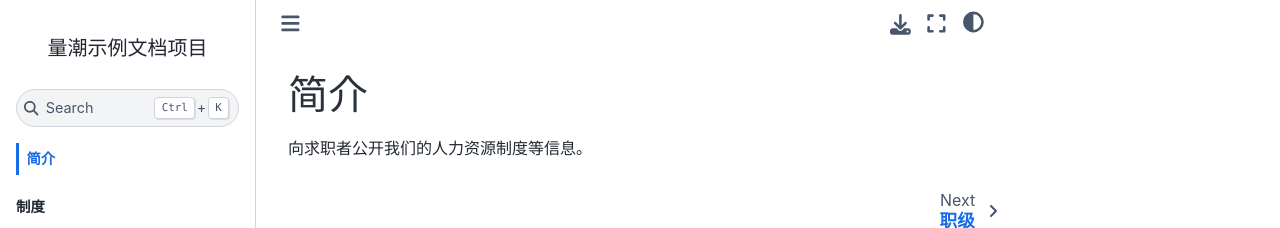
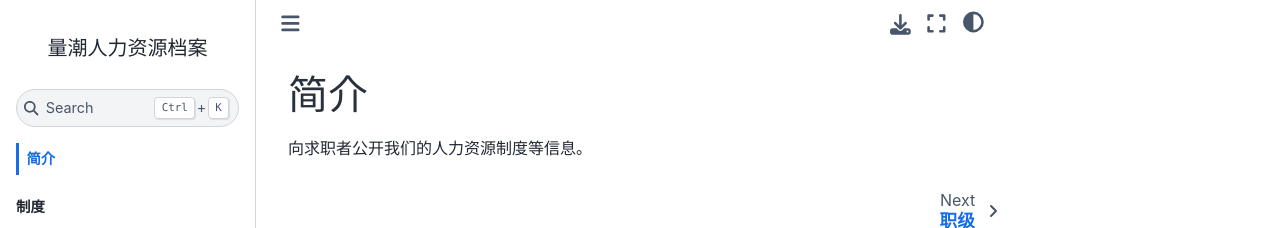
Before and after one commit to quanttide/quanttide-profile-of-human-resources, a Jupyter Book: the page built from index.md, in a window 1280 px wide. Shown: the top 228 px of the page. Built offline with Jupyter Book 1.0.4 settings and Sphinx 7.4.7 and the Sphinx Book theme 1.1.4, drawn with Linux system fonts in a browser that asks for light colours.

Commit message:
update config

```diff
--- a/_config.yml
+++ b/_config.yml
@@ -1,7 +1,7 @@
 # https://jupyterbook.org/en/stable/customize/config.html
-name: quanttide-example-of-documentation
-title: 量潮示例文档项目
+name: quanttide-profile-of-human-resources
+title: 量潮人力资源档案
 author: 量潮科技
-description: 量潮文档项目实例
+description: 向求职者公开我们的人力资源制度等信息。
 # Jupyter Book Config
 only_build_toc_files: true
```
